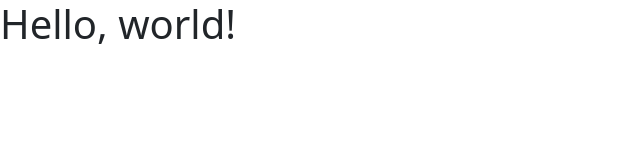
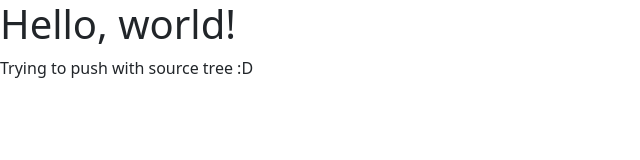
Before and after one commit to nataliab96/othello, a website: page public/index.html in a window 1280 px wide. Shown: the whole page, without its empty margins (0-640 px from the left). Drawn offline with nearby package versions, Linux system fonts and the light colour scheme.

Commit message:
new text in body

```diff
--- a/public/index.html
+++ b/public/index.html
@@ -12,7 +12,7 @@
   </head>
   <body>
     <h1>Hello, world!</h1>
-
+    Trying to push with source tree :D
     <!-- Optional JavaScript; choose one of the two! -->
 
     <!-- Option 1: Bootstrap Bundle with Popper -->
```
